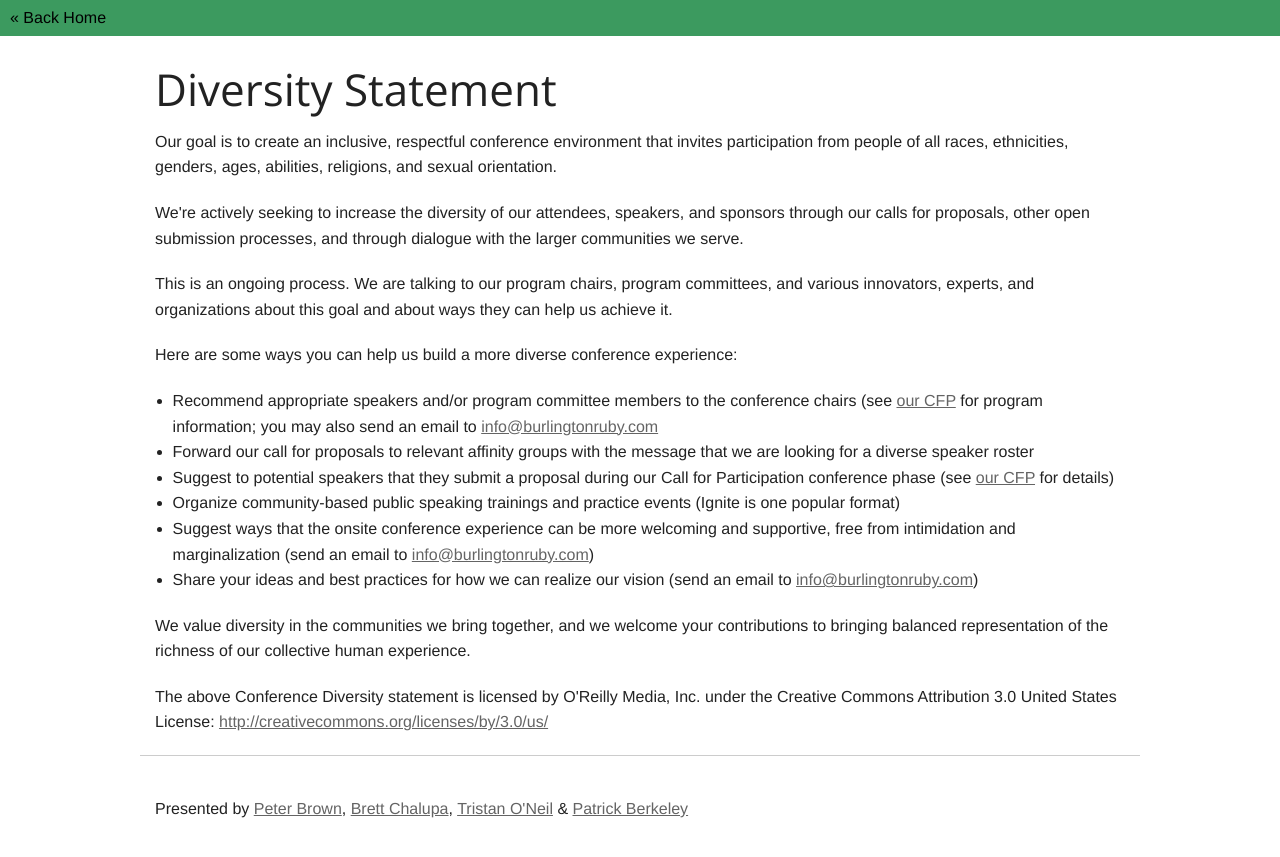
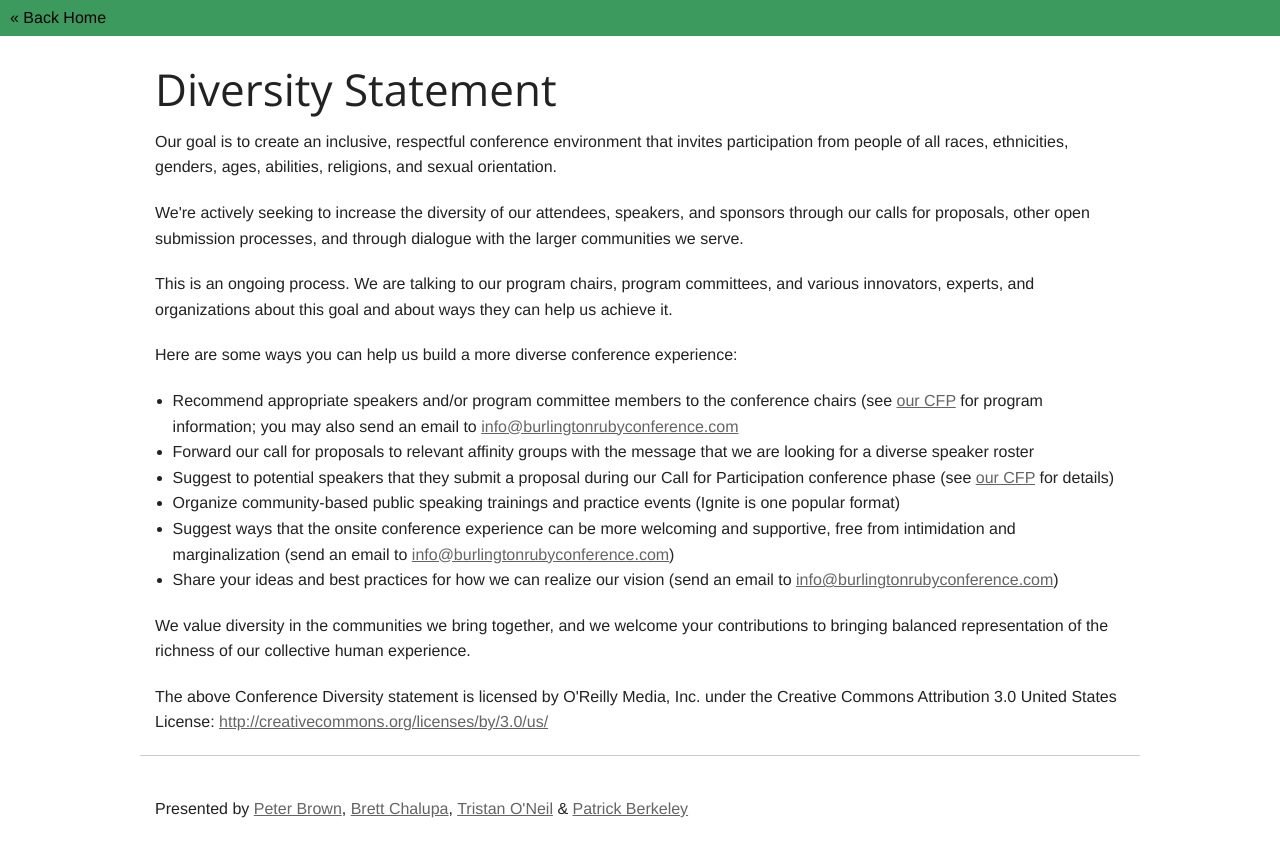
Before and after one commit to burlingtonruby/burlingtonrubyconference2014, a Jekyll site: the page built from diversity.html, in a window 1280 px wide. Shown: the top 857 px of the page. Built offline with Jekyll 4.4.1, drawn with Linux system fonts in a browser that asks for light colours.

Commit message:
fixes email address on diversity page

```diff
--- a/diversity.html
+++ b/diversity.html
@@ -37,7 +37,7 @@ meta_keywords: burlington, ruby, conference, vermont, rails, ruby on rails
     <ul class="left">
       <li>Recommend appropriate speakers and/or program committee members to the
         conference chairs (see <a href="speak.html">our CFP</a> for program information; you may also send an
-      email to <a href='mailto:info@burlingtonruby.com'>info@burlingtonruby.com</a>
+      email to <a href='mailto:info@burlingtonrubyconference.com'>info@burlingtonrubyconference.com</a>
       </li>
       <li>Forward our call for proposals to relevant affinity groups with the message that
       we are looking for a diverse speaker roster </li>
@@ -46,10 +46,10 @@ meta_keywords: burlington, ruby, conference, vermont, rails, ruby on rails
       <li>Organize community-based public speaking trainings and practice events (Ignite
       is one popular format) </li>
       <li>Suggest ways that the onsite conference experience can be more welcoming and
-      supportive, free from intimidation and marginalization (send an email to <a href='mailto:info@burlingtonruby.com'>info@burlingtonruby.com</a>)
+      supportive, free from intimidation and marginalization (send an email to <a href='mailto:info@burlingtonrubyconference.com'>info@burlingtonrubyconference.com</a>)
       </li>
       <li>Share your ideas and best practices for how we can realize our vision (send an
-      email to <a href='mailto:info@burlingtonruby.com'>info@burlingtonruby.com</a>)</li>
+      email to <a href='mailto:info@burlingtonrubyconference.com'>info@burlingtonrubyconference.com</a>)</li>
     </ul>
     <p>
       We value diversity in the communities we bring together, and we welcome your
```
